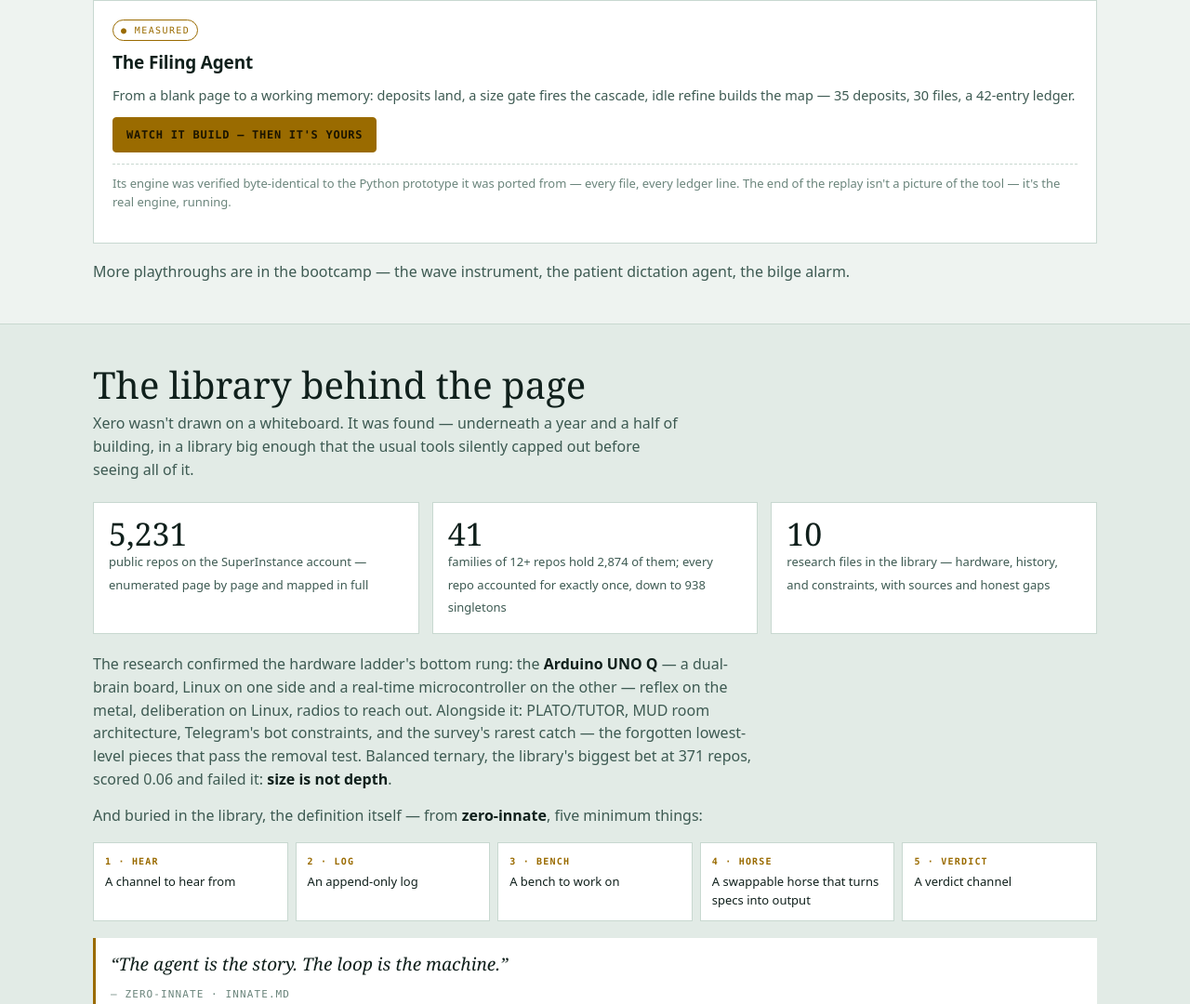
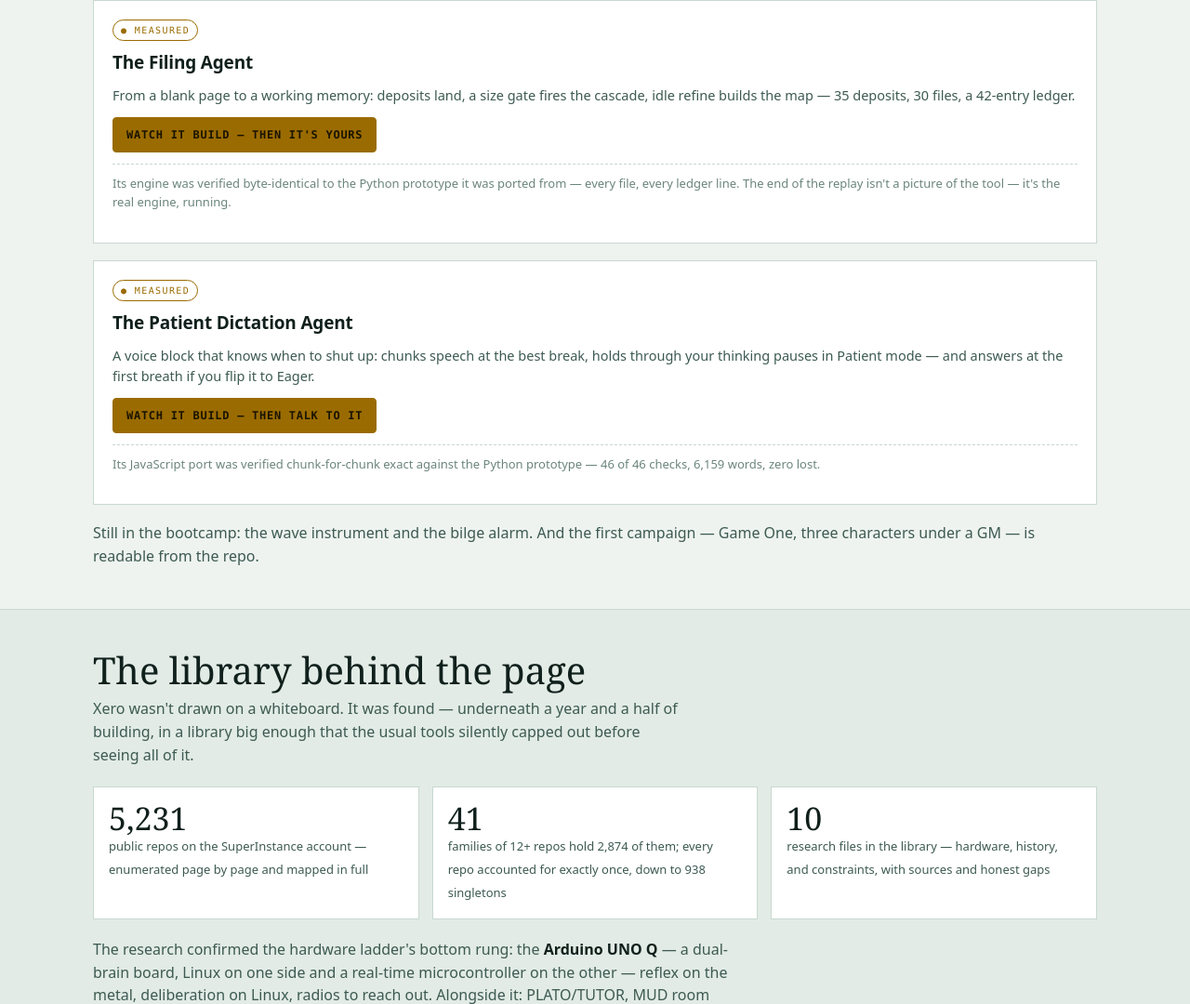
Before and after one commit to SuperInstance/xero-lab, a plain HTML site: page landing.html in a window 1280 px wide. Shown: the part 5494-6574 px from the top of the page at 93% size. Drawn offline with Linux system fonts and the light colour scheme.

Commit message:
Landing page: Bootcamp Gallery gains Tile #2 — the Patient Dictation Agent

```diff
--- a/landing.html
+++ b/landing.html
@@ -386,8 +386,15 @@ footer .wrap{display:flex;justify-content:space-between;gap:16px;flex-wrap:wrap}
         <p style="margin:0"><a class="btn primary" href="https://superinstance.github.io/xero-lab/playthroughs/filing-agent/player.html" target="_blank" rel="noopener" style="text-decoration:none;display:inline-block">Watch it build — then it's yours</a></p>
         <p class="note">Its engine was verified byte-identical to the Python prototype it was ported from — every file, every ledger line. The end of the replay isn't a picture of the tool — it's the real engine, running.</p>
       </article>
+      <article class="card wide">
+        <span class="tag measured">● Measured</span>
+        <h3>The Patient Dictation Agent</h3>
+        <p class="what">A voice block that knows when to shut up: chunks speech at the best break, holds through your thinking pauses in Patient mode — and answers at the first breath if you flip it to Eager.</p>
+        <p style="margin:0"><a class="btn primary" href="https://superinstance.github.io/xero-lab/playthroughs/patient-dictation/player.html" target="_blank" rel="noopener" style="text-decoration:none;display:inline-block">Watch it build — then talk to it</a></p>
+        <p class="note">Its JavaScript port was verified chunk-for-chunk exact against the Python prototype — 46 of 46 checks, 6,159 words, zero lost.</p>
+      </article>
     </div>
-    <p style="color:var(--muted);margin:18px 0 0">More playthroughs are in the bootcamp — the wave instrument, the patient dictation agent, the bilge alarm.</p>
+    <p style="color:var(--muted);margin:18px 0 0">Still in the bootcamp: the wave instrument and the bilge alarm. And the first campaign — Game One, three characters under a GM — is readable from the repo.</p>
   </div>
 </section>
 
```
